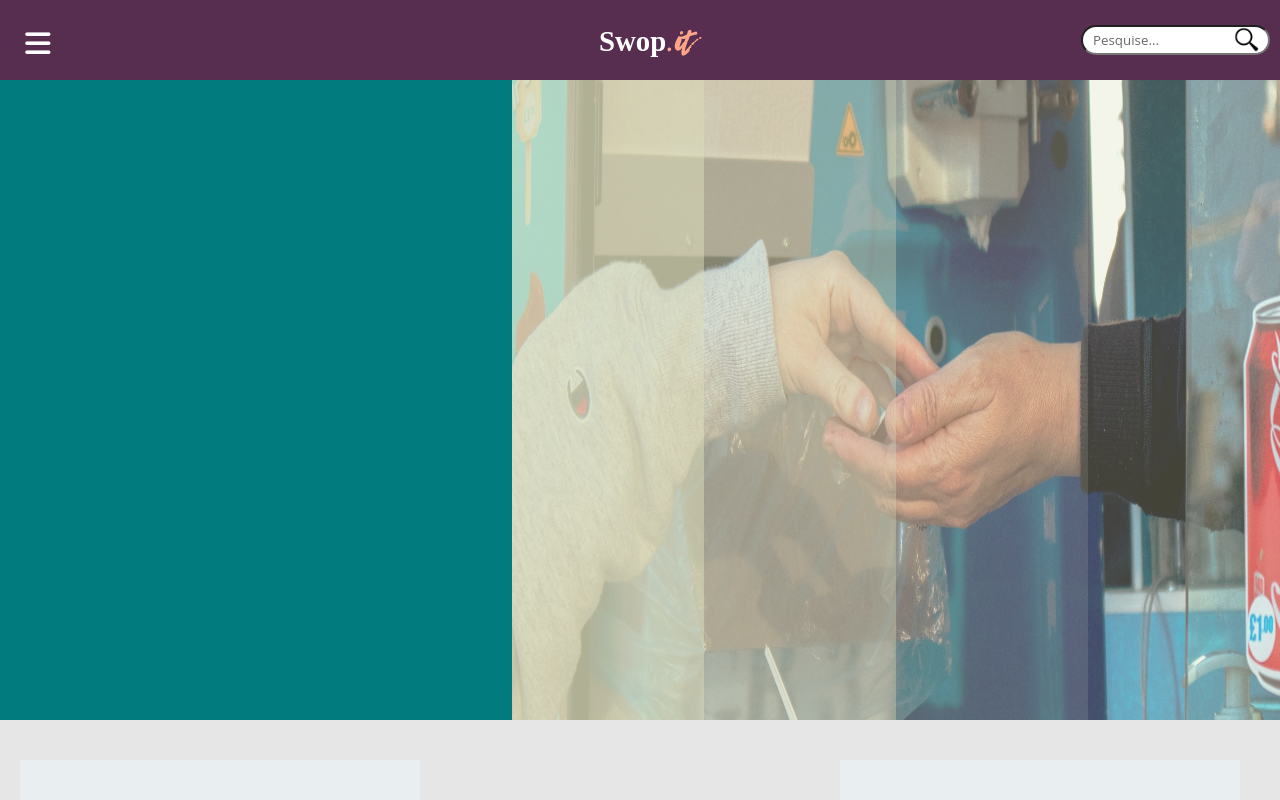
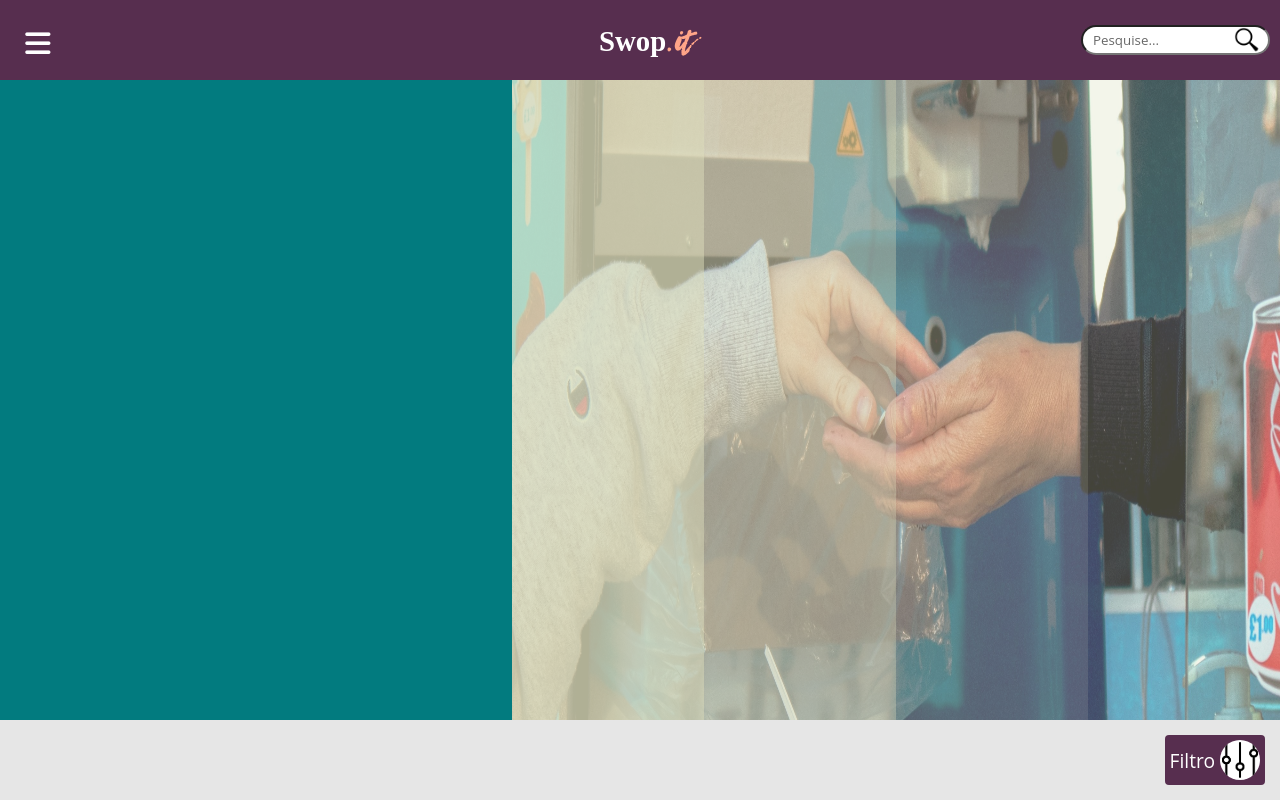
Before and after one commit to 4rthb/swop.it, a React (Create React App) app in the folder client/: page / in a window 1280 px wide. Shown: the top 800 px of the page. Built offline with nearby package versions, Linux system fonts and the light colour scheme; a web font is replaced by a local one.

Commit message:
Added search filter

```diff
--- a/client/src/components/Landing/Landing.js
+++ b/client/src/components/Landing/Landing.js
@@ -2,6 +2,7 @@ import React, { Component } from 'react'
 import banner from './banner.jpg'
 import placeholder from '../placeholder.png'
 import { Link } from 'react-router-dom'
+import SearchFilter from '../SearchFilter/SearchFilter'
 
 import './Landing.css'
 
@@ -24,6 +25,9 @@ class Landing extends Component {
                 </div>
 
                 <div className="marketplace" id='Marketplace'key='Marketplace'>
+
+                    <SearchFilter />
+
                     <Link to='/Product' className='product-link'>
                         <div className="product-card">
                             <img src={placeholder} alt="product image" className="product-image" />
--- /dev/null
+++ b/client/src/components/SearchFilter/SearchFilter.css
@@ -0,0 +1,109 @@
+.filter-container {
+    width: 100%;
+    display: flex;
+    justify-content: flex-end;
+    align-items: center;
+
+    position: relative;
+}
+
+.filter-icon {
+    display: flex;
+    justify-content: center;
+    align-items: center;
+
+    --filterHeight: 40px;
+    height: var(--filterHeight);
+    width: 40px;
+
+    border-radius: 50%;
+
+    background-color: white;
+
+    overflow: hidden;
+
+    z-index: 4;
+}
+
+.filter-icon-image {
+    height: 90%;
+}
+
+.filter-text {
+    z-index: 4;
+
+    margin-right: 5px;
+    font-weight: 500;
+    font-size: 1.2rem;
+
+    color: white;
+}
+
+.filter-base {
+    z-index: 3;
+    position: absolute;
+    top: -5px;
+    right: -5px;
+
+    border-radius: 4px;
+
+    background-color: var(--primary);
+
+    transition: width 0.4s, height 0.4s;
+
+    padding: 5px;
+
+    --inactive-width: 100px;
+}
+
+.filter-inactive {
+    height: 50px;
+    width: var(--inactive-width);
+}
+
+.filter-active {
+    height: 200px;
+    width: 300px;
+}
+.filter-form {
+    padding-right: var(--inactive-width);
+    display: flex;
+    flex-direction: column;
+    justify-content: center;
+    align-items: center;
+
+    color: white;
+
+}
+
+@keyframes appear {
+    from {opacity: 0;}
+    to {opacity: 1;}
+  }
+
+.filter-active > .filter-form {
+    animation: appear 1s ease-out;
+}
+
+.filter-inactive > * {
+    display: none;
+}
+
+.filter-submit {
+    width: 60px;
+    height: 30px;
+
+    background-color: var(--secondary);
+    border: none;
+    border-radius: 2px;
+    color: white;
+}
+
+.filter-submit:hover {
+    background-color: white;
+    color: black;
+}
+
+.filter-input-container {
+    width: 80%;
+}
--- /dev/null
+++ b/client/src/components/SearchFilter/SearchFilter.js
@@ -0,0 +1,52 @@
+import React, { Component } from 'react'
+import filter from './filter.png'
+
+import './SearchFilter.css'
+
+class SearchFilter extends Component {
+    state = { clicked: false }
+
+    handleClick = () => {
+        this.setState({ clicked: !this.state.clicked })
+    }
+
+    render() {
+        return(
+            <div className="filter-container" >
+                <div className="filter-container" onClick={ this.handleClick}>
+                    <span className="filter-text">Filtro</span>
+                    <div className="filter-icon">
+                        <img className="filter-icon-image" src={filter} alt="filter icon" />
+                    </div>
+                </div>
+
+
+                <div className={this.state.clicked ? 'filter-base filter-active' : 'filter-base filter-inactive'}>
+                    <form className='filter-form' action="/">
+                        <label for="Ordem">Ordenar por:</label>
+                        <select className='filter-input-container' name="Ordem" id="Ordem">
+                            <option value="none" selected>Nenhum</option>
+                            <option value="alfabetica">Ordem alfabetica</option>
+                            <option value="rating">Avaliação do Produto</option>
+                        </select>
+                        <br></br>
+                        <label for="Categoria">Categoria:</label>
+                        <select className='filter-input-container' name="Categoria" id="Categoria">
+                            <option value="none" selected>Todas</option>
+                            <option value="alfabetica">Eletrônicos</option>
+                            <option value="rating">Automotivos</option>
+                            <option value="rating">Variados</option>
+                        </select>
+                        <br></br>
+                        <label for="Localizacao">Localização:</label>
+                        <input className='filter-input-container' type="text" id="Localizacao" name="Localizacao" placeholder='Ex.: Porto Alegre'/>
+                        <br></br>
+                        <input className="filter-submit" type="submit" value="Filtrar"/>
+                    </form>
+                </div>
+            </div>
+        )
+    }
+}
+
+export default SearchFilter
```
Also changed, not shown: client/src/components/SearchFilter/filter.png (added).
